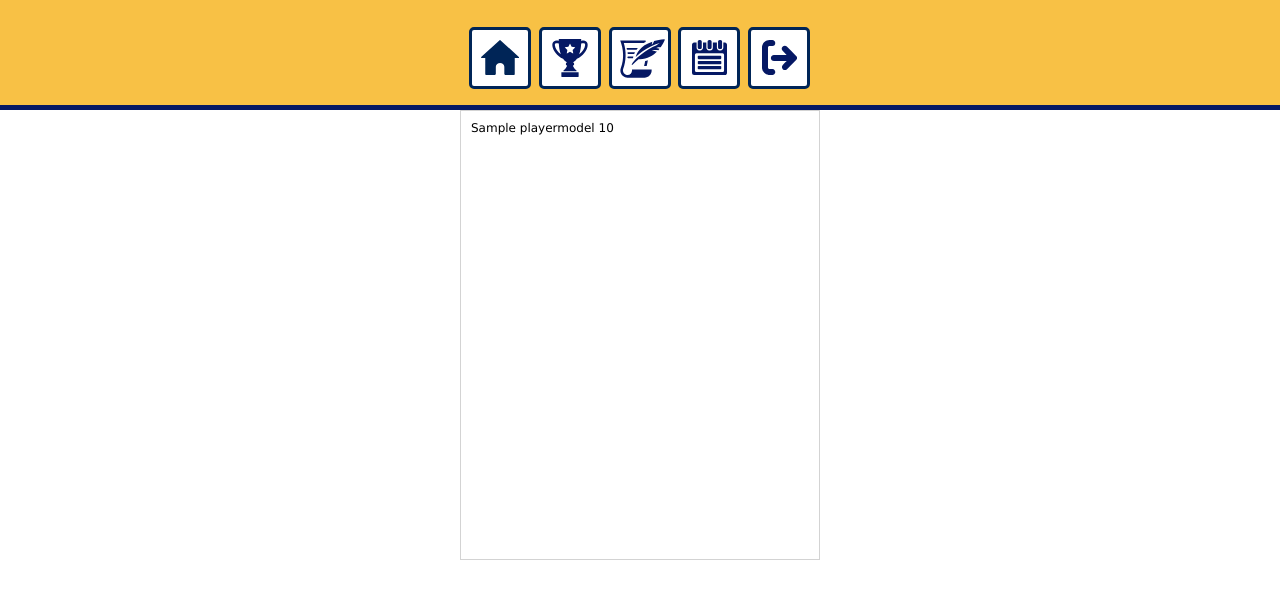
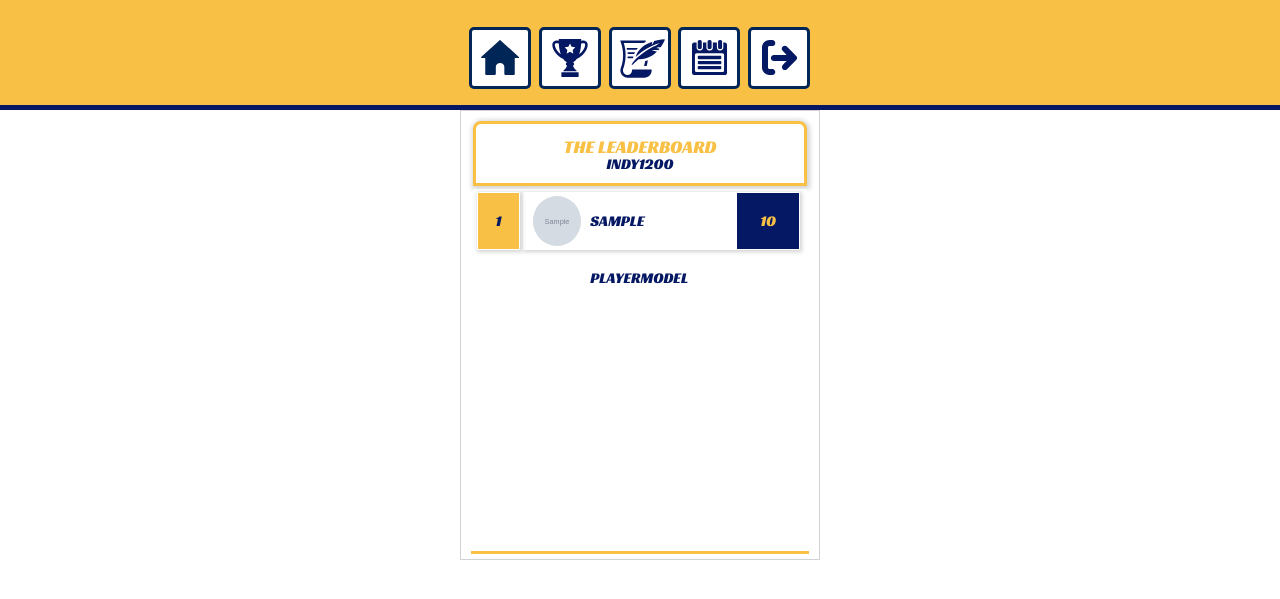
Before and after one commit to dmhburke/golfapp1devGIT, a Django app: page /login/leaderboard/ in a window 1280 px wide. Shown: the top 599 px of the page. Run offline with Django 3.2, Linux system fonts and the light colour scheme; tables that the repository leaves empty hold one stand-in row (values such as "Sample post"); grey boxes marked "Sample" are stand-in pictures.

Commit message:
Updated leaderboard CSS

```diff
--- a/catalog/static/css/styles.css
+++ b/catalog/static/css/styles.css
@@ -4,6 +4,10 @@
   box-sizing: border-box;
   padding: 0px;
   margin: 0px;
+}
+
+html {
+  scroll-behavior: smooth;
 }
 
 a:link {
@@ -319,6 +323,124 @@ a:link {
 
 
 /* END LANDINGPAGE */
+
+/* START FULLLEADERBOARD */
+
+#fullLeaderboardHeader {
+  background-color: white;
+  height: 65px;
+  border-top-left-radius: 8px;
+  border-top-right-radius: 8px;
+  border: 3px solid #F8C145;
+  width: 99%;
+  margin: 0 auto;
+  margin-bottom: 3px;
+  box-shadow: 1px 1px 5px 2px lightgrey;
+
+}
+
+#fullLeaderboardTopText {
+    height: 30px;
+    text-align: center;
+    font-size: 1.5rem;
+    line-height: 45px;
+}
+
+#fullLeaderboardBottomText {
+  height: 25px;
+  text-align: center;
+}
+
+#fullLeaderboardBody {
+  width: 99%;
+  margin: 0 auto;
+  overflow: scroll;
+  min-height: 370px;
+  background-color: white;
+
+}
+
+#fullLeaderboardRow {
+  width: 99%;
+  height: 68px;
+  margin: -2px auto;
+  padding: 5px 3px;
+}
+
+#fullLeaderboardPosition {
+  display: inline-block;
+  vertical-align: middle;
+  width: 13%;
+  height: 100%;
+  text-align: center;
+  line-height: 55px;
+  box-shadow: 1px 1px 4px 1px lightgrey;
+  border: 1px solid white;
+}
+
+#fullLeaderboardPlayer {
+  display: inline-block;
+  vertical-align: middle;
+  height: 100%;
+  width: 85%;
+  box-shadow: 1px 1px 4px 1px lightgrey;
+}
+
+#fullLeaderboardImage {
+  display: inline-block;
+  vertical-align: middle;
+  height: 50px;
+  width: 48px;
+  border-radius: 100%;
+  background-color: #f2f2f2;
+  margin-left: 10px;
+}
+
+#fullLeaderboardName {
+  display: inline-block;
+  vertical-align: middle;
+  height: 100%;
+  width: 52%;
+  margin-left: 3px;
+  line-height: 57px;
+  margin-left: 5px;
+}
+
+#fullLeaderboardScore {
+  display: inline-block;
+  vertical-align: middle;
+  height: 100%;
+  width: 23%;
+  line-height: 55px;
+  text-align: center;
+  border: 1px solid white;
+  float: right;
+}
+
+#leaderboardBuffer {
+  width: 100%;
+  height: 2px;
+  border-bottom: 3px solid #F8C145;
+  margin: 0 auto;
+}
+
+#fullLeaderboardScrollContainer {
+  height: 365px;
+  width: 100%;
+  overflow: scroll;
+  margin: 0;
+  border-bottom: 3px solid #F8C145;
+}
+
+#noscorePlaceholder {
+  color: lightgrey;
+  text-align: center;
+  width: 100%;
+  height: 50px;
+  line-height: 50px;
+}
+
+/* END FULLLEADERBOARD */
 
 /* START SCORESPAGE */
 .scorepageButton {
--- a/catalog/templates/fullLeaderboard.html
+++ b/catalog/templates/fullLeaderboard.html
@@ -2,15 +2,34 @@
 
 {% block content %}
 {% load static %}
+<div id="fullLeaderboardHeader">
+  <div class="yellowText indyText" id="fullLeaderboardTopText">The leaderboard</div>
+  <div class="blueText indyText" id="fullLeaderboardBottomText">Indy1200</div>
+</div>
+
+<div id="fullLeaderboardScrollContainer">
+<div id="fullLeaderboardBody">
 
 {% if score_submit > 0 %}
 {% for player in active_players %}
 
-{{ player.name }} {{ player.total|floatformat:"0" }}<br>
+<div  id="fullLeaderboardRow">
+  <div class="yellowBackground indyText blueText" id="fullLeaderboardPosition">{{ forloop.counter }}</div>
+  <div id="fullLeaderboardPlayer">
+    <img id="fullLeaderboardImage" src="{{ player.image.url }}">
+    <div class="indyText blueText" id="fullLeaderboardName">{{ player.name }}</div>
+    <div class="indyText yellowText blueBackground" id="fullLeaderboardScore">{{ player.total|floatformat:"0" }}</div>
+  </div></div>
+  {% if forloop.counter|divisibleby:12 %}
+  <div></div>
+  {% elif forloop.counter|divisibleby:3 %}
+  <div id="leaderboardBuffer"></div>
+  {% endif %}
 
 {% endfor %}
+
 {% else %}
-No scores entered
+<div id= "noscorePlaceholder">No scores entered yet</div>
 {% endif %}
-
+</div></div>
 {% endblock %}
```
